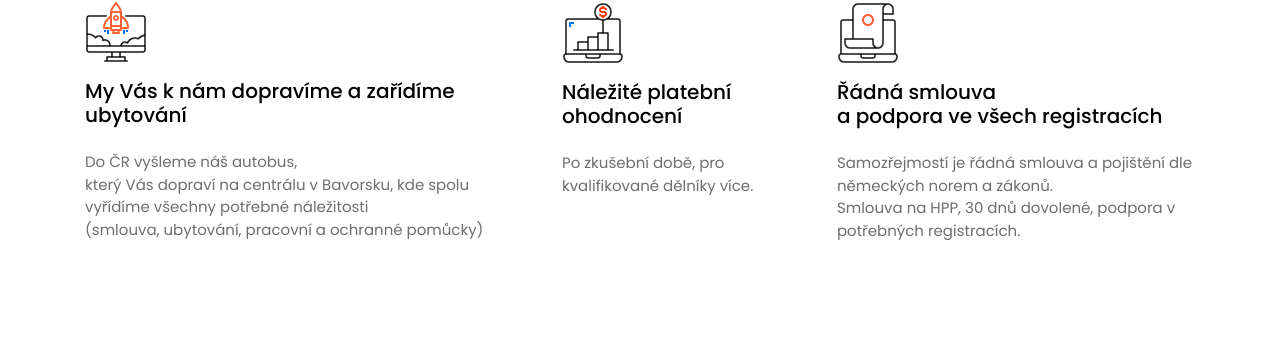
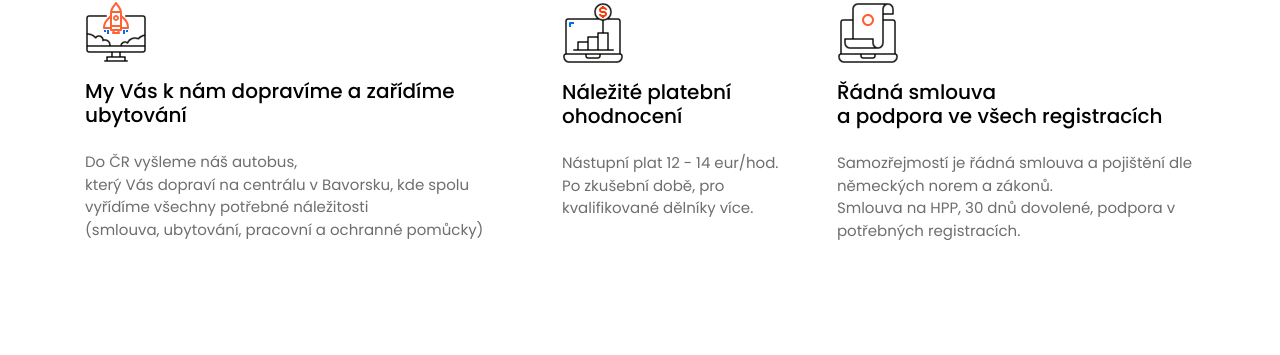
Before and after one commit to VisionSoftSro/pracevde.github.io, a website: page index.html in a window 1280 px wide. Shown: the part 1028-1383 px from the top of the page. Drawn offline with Linux system fonts and the light colour scheme.

Commit message:
Update index.html

```diff
--- a/index.html
+++ b/index.html
@@ -90,7 +90,7 @@
                     <div class="features-width">
                         <img src="images/Group7.svg" alt="" class="img-icons">
                         <h5 class="py-3">Náležité platební ohodnocení</h5>
-                        <p class="text-muted">Po zkušební době, pro kvalifikované dělníky více.</p>
+                        <p class="text-muted">Nástupní plat 12 - 14 eur/hod. <br/>Po zkušební době, pro kvalifikované dělníky více.</p>
                         <!--              <a href="#"><p class="readmore-link">Readmore</p></a>-->
                     </div>
                 </div>
```
